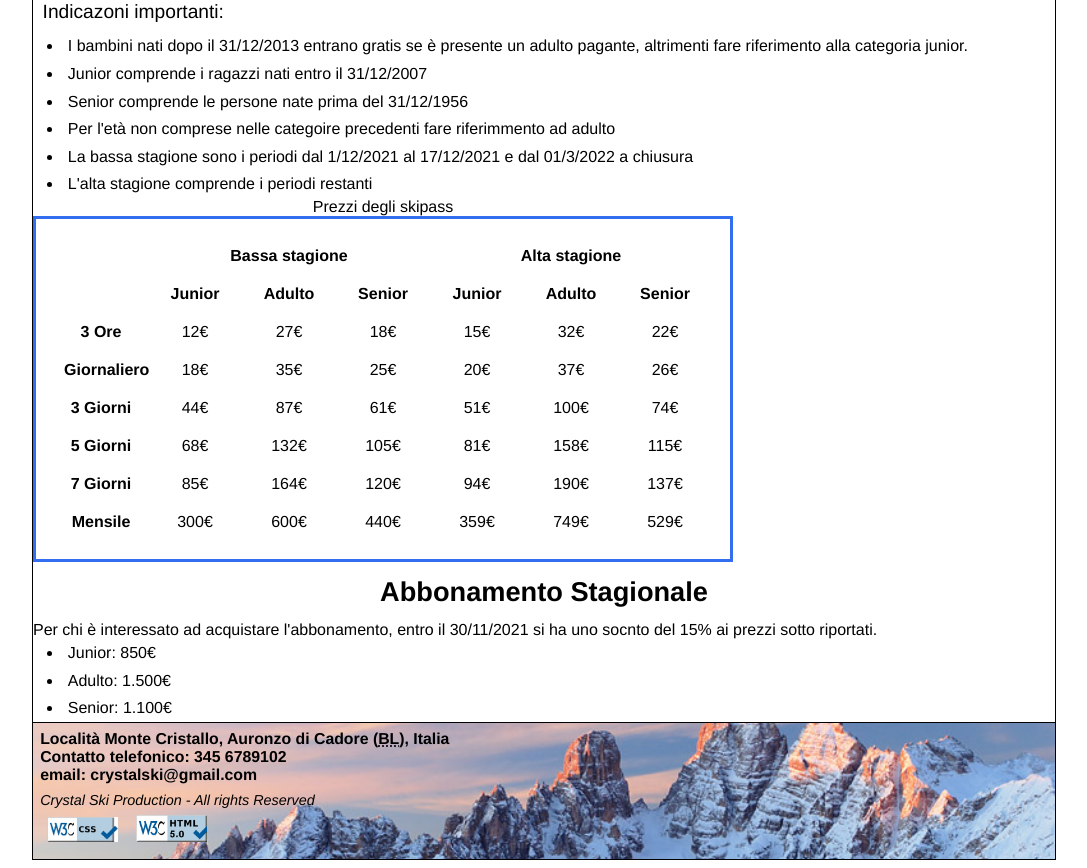
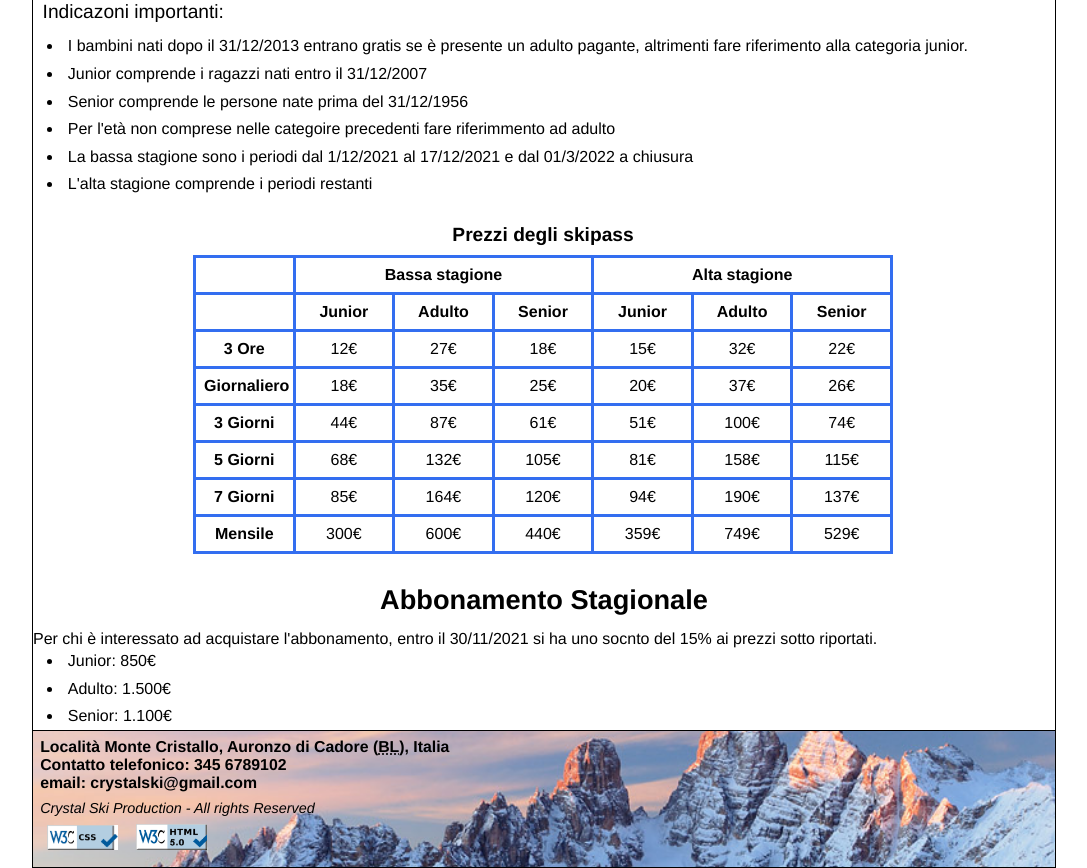
Before and after one commit to lazza89/Tech_web, a PHP site: page /Tariffe.html in a window 1280 px wide. Shown: the part 336-1204 px from the top of the page, without its empty margins (96-1183 px from the left). Run offline with PHP 8.4, Linux system fonts and the light colour scheme.

Commit message:
Aggiornamento table

```diff
--- a/style.css
+++ b/style.css
@@ -184,16 +184,27 @@ table {
 	border: 3px solid #336ef0;
 	table-layout: fixed;
 	width: 700px;
+	margin: 1em 10em 1em 10em;
 	text-align: center;
 	padding: 0.5em;
 	border-spacing: 20px;
+	border-collapse:collapse;
 }
 
-/*
-tr, td {
+table caption {
+	font-weight: bold;
+	font-size: 1.2em;
+	padding:0.5em;
+}
+
+
+
+th,td {
+	border: medium solid #336ef0;
+	padding: 0.5em;
 
 }
-
+/*
 tr:nth-child(odd){
 	background:#777
 }
```
